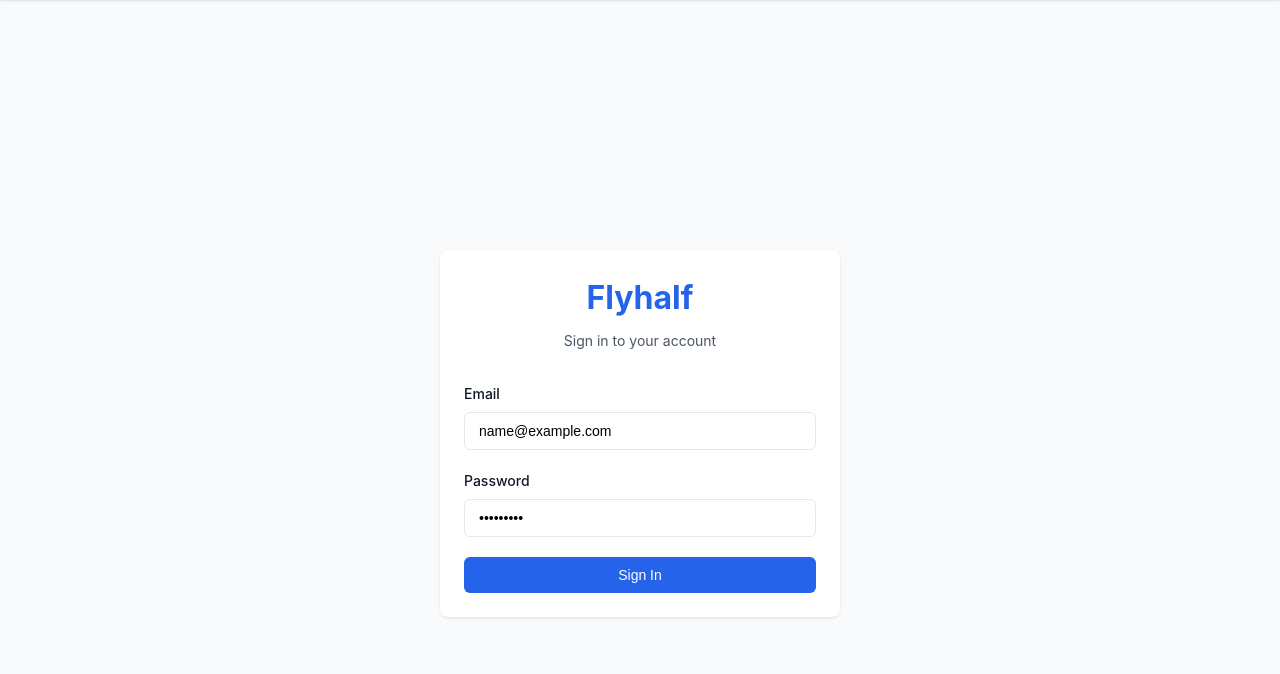
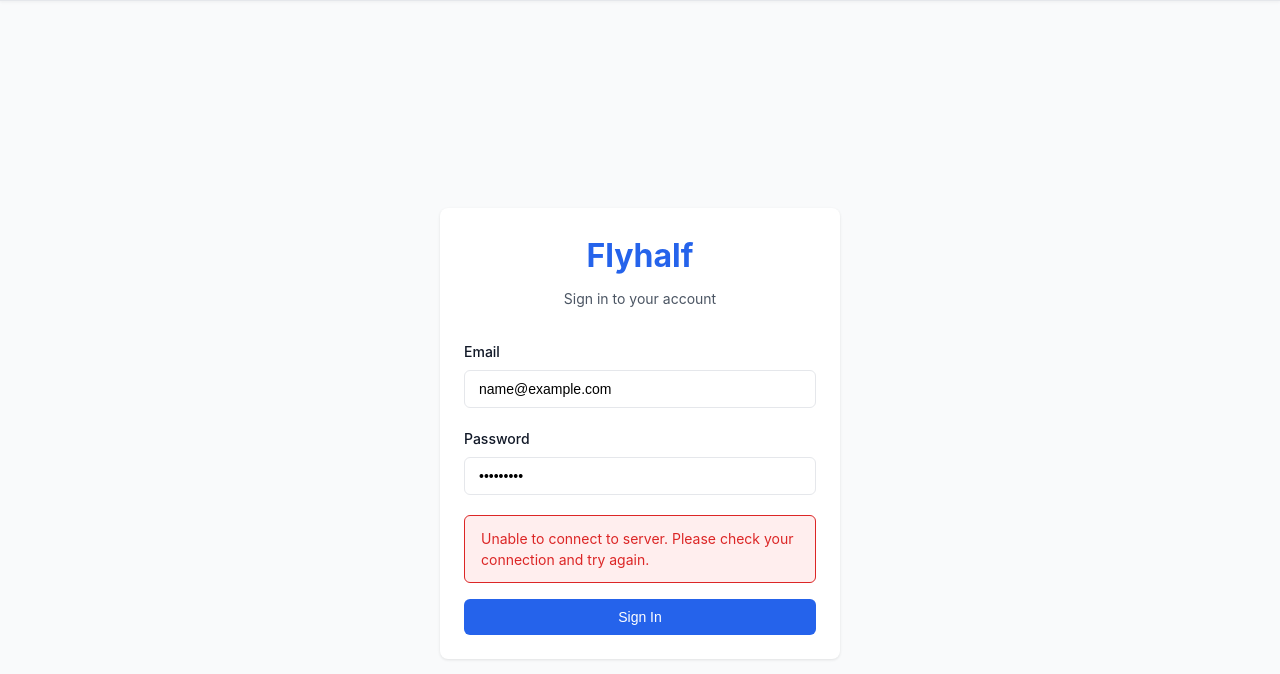
Before and after one commit to cfegela/flyhalf, a plain HTML site: page web/index.html in a window 1280 px wide. Both pictures are taken after typing "name@example.com", "Sample123" into the empty fields and a click on the button "Sign In". Drawn offline with Linux system fonts and the light colour scheme; no server answers.

Commit message:
Change API port mapping from 8081 to 8080 and add login error messages
- Update docker-compose.yml to map 8080:8080 instead of 8081:8080
- Update API base URL in web/js/api.js to use port 8080
- Update README.md documentation to reference port 8080
- Add user-friendly error messages to login form for common failure scenarios
- Improve form error styling with border, padding, and background color

Co-Authored-By: Claude Sonnet 4.5 <noreply@anthropic.com>

```diff
--- a/docker-compose.yml
+++ b/docker-compose.yml
@@ -41,7 +41,7 @@ services:
       ALLOWED_ORIGIN: ${ALLOWED_ORIGIN:-http://localhost:3000}
       ENVIRONMENT: ${ENVIRONMENT:-development}
     ports:
-      - "8081:8080"
+      - "8080:8080"
     volumes:
       - ./api:/app
     depends_on:
--- a/web/css/main.css
+++ b/web/css/main.css
@@ -185,7 +185,11 @@ nav {
 .form-error {
     color: var(--danger);
     font-size: 0.875rem;
-    margin-top: 0.25rem;
+    margin: 1rem 0;
+    padding: 0.75rem 1rem;
+    background-color: #fee;
+    border: 1px solid var(--danger);
+    border-radius: 0.375rem;
 }
 
 .table-container {
--- a/web/js/api.js
+++ b/web/js/api.js
@@ -1,4 +1,4 @@
-const API_BASE_URL = 'http://localhost:8081/api/v1';
+const API_BASE_URL = 'http://localhost:8080/api/v1';
 
 class APIClient {
     constructor() {
--- a/web/js/views/login.js
+++ b/web/js/views/login.js
@@ -34,6 +34,7 @@ export async function loginView() {
                             placeholder="••••••••"
                         >
                     </div>
+                    <div id="error-message" class="form-error" style="display: none;"></div>
                     <button type="submit" class="btn btn-primary" style="width: 100%;">
                         Sign In
                     </button>
@@ -43,8 +44,11 @@ export async function loginView() {
     `;
 
     const form = container.querySelector('#login-form');
+    const errorMessage = container.querySelector('#error-message');
+
     form.addEventListener('submit', async (e) => {
         e.preventDefault();
+        errorMessage.style.display = 'none';
 
         const email = form.email.value.trim();
         const password = form.password.value;
@@ -67,6 +71,25 @@ export async function loginView() {
             }
         } catch (error) {
             console.error('Login failed:', error);
+
+            // Display user-friendly error message
+            let errorText = 'Login failed. Please try again.';
+
+            if (error.message) {
+                const msg = error.message.toLowerCase();
+                if (msg.includes('invalid credentials') || msg.includes('unauthorized')) {
+                    errorText = 'Invalid email or password. Please check your credentials and try again.';
+                } else if (msg.includes('network') || msg.includes('fetch')) {
+                    errorText = 'Unable to connect to server. Please check your connection and try again.';
+                } else if (msg.includes('inactive') || msg.includes('disabled')) {
+                    errorText = 'Your account has been deactivated. Please contact your administrator.';
+                } else {
+                    errorText = error.message;
+                }
+            }
+
+            errorMessage.textContent = errorText;
+            errorMessage.style.display = 'block';
             submitBtn.disabled = false;
             submitBtn.textContent = 'Sign In';
         }
```
Also changed, not shown: README.md.
